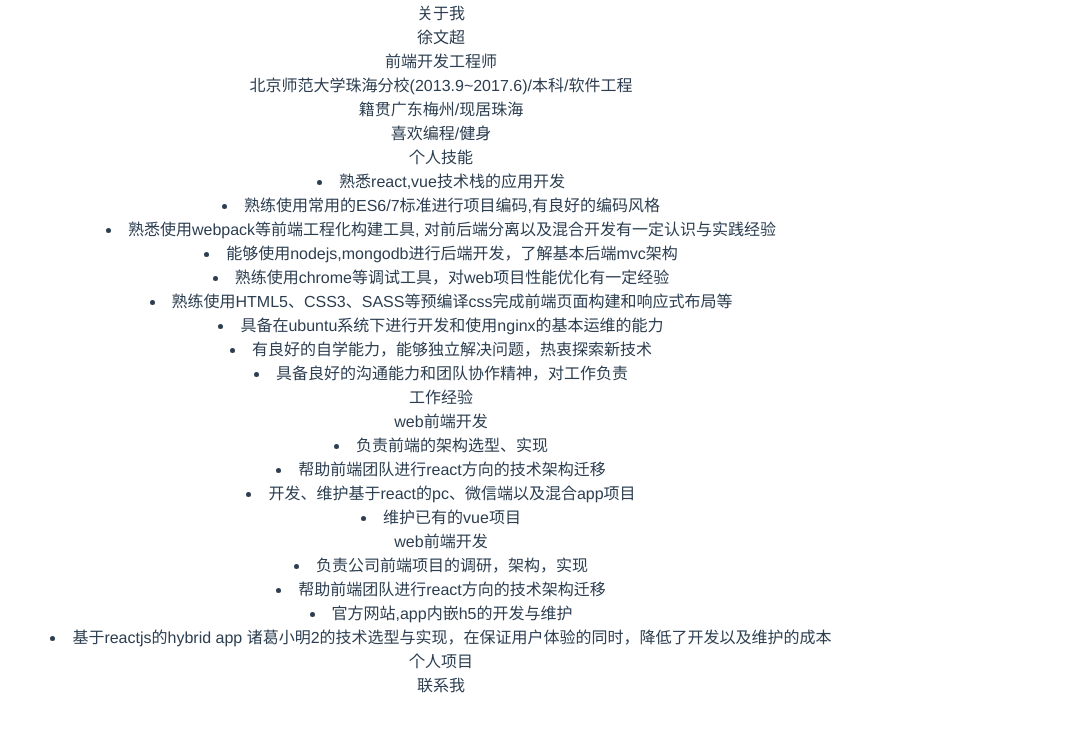
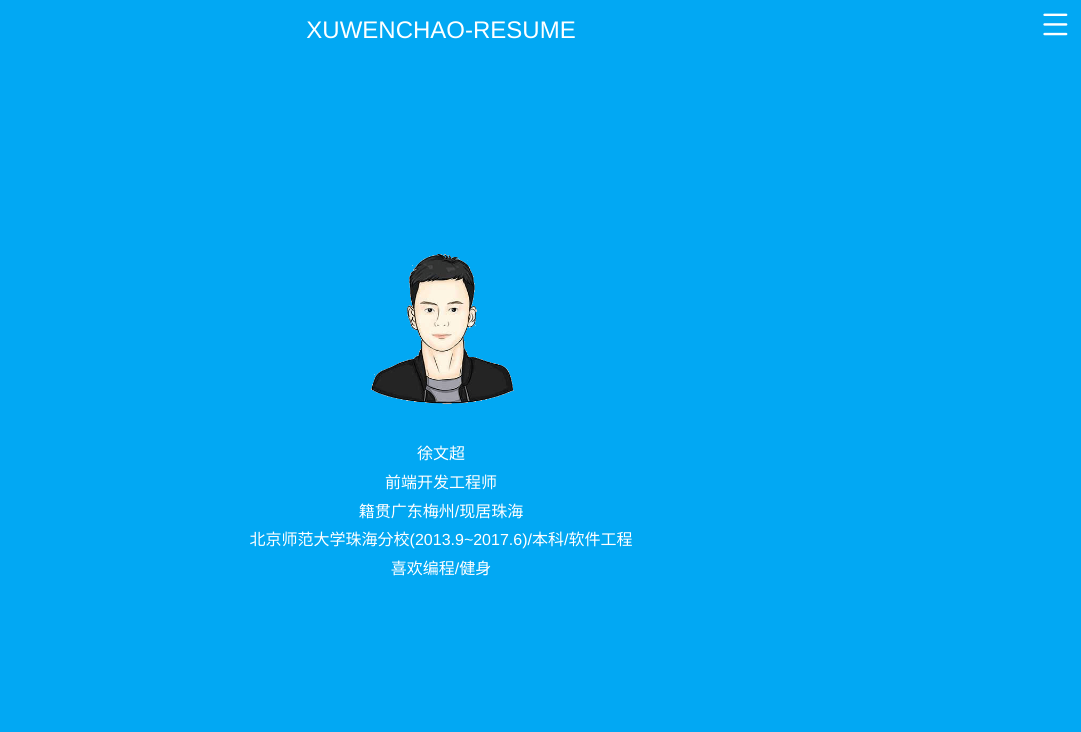
Before and after one commit to reesexu/v-resume, a Vue app: page / in a window 1280 px wide. Shown: the top 732 px of the page, without its empty margins (199-1280 px from the left). Built offline with nearby package versions, Linux system fonts and the light colour scheme.

Commit message:
chore: finish basic function

```diff
--- a/package.json
+++ b/package.json
@@ -8,6 +8,7 @@
     "lint": "vue-cli-service lint"
   },
   "dependencies": {
+    "better-scroll": "^1.12.4",
     "vue": "^2.5.16"
   },
   "devDependencies": {
--- a/public/index.html
+++ b/public/index.html
@@ -12,7 +12,7 @@
   <meta name="viewport" content="width=device-width, initial-scale=1, minimum-scale=1.0,maximum-scale=1.0,user-scalable=no">
   <meta name="fragment" content="!">
   <link rel="icon" href="<%= BASE_URL %>favicon.ico">
-  <title>徐文超个人简历</title>
+  <!-- <title>徐文超个人简历</title> -->
 </head>
 
 <body>
--- a/src/App.vue
+++ b/src/App.vue
@@ -1,36 +1,94 @@
 <template>
-  <div id="app">
-    <section v-for="(item, index) in resumeData" :key="index">
-      {{item.title}}
-      <template v-for="(sItem, sIndex) in item.msg">
-        <p v-if="sItem.type === msgType.paragraph" :key="sIndex">{{sItem.content}}</p>
-        <li v-if="sItem.type === msgType.list" :key="sIndex">{{sItem.content}}</li>
-      </template>
-    </section>
+  <div>
+    <div class="menu">
+      <span class="icon-v-more" @click="showMenu = !showMenu"/>
+      <transition name="slide-fade">
+        <ul v-if="showMenu">
+          <li v-for="(item, index) in navData" :key="index" @click="onNavClick(index)">
+            {{item.title}}
+          </li>
+        </ul>
+      </transition>
+    </div>
+    <div id="app" ref="app" @click="hideMenu">
+      <div class="content">
+        <!-- 导航 -->
+        <header>XUWENCHAO-RESUME</header>
+        <!-- 内容区 -->
+        <section :class="item.class" v-for="(item, index) in resumeData" :key="index" :style="{background: item.background,}">
+          <div>
+            <!-- 标题 -->
+            <h1 v-if="index !== 0">{{item.title}}</h1>
+            <!-- 头像 -->
+            <img v-if="item.avatar" :src="item.avatar" alt="avatar" />
+            <!-- 内容项 -->
+            <template v-for="(sItem, sIndex) in item.msg">
+              <h3 v-if="sItem.type === msgType.title" :key="sIndex">{{sItem.content}}</h3>
+              <p v-if="sItem.type === msgType.paragraph || sItem.type === msgType.list" :key="sIndex" @click="toNewPage(sItem.link)">
+                <span v-if="sItem.icon" :class="sItem.icon" /> {{sItem.content}}
+              </p>
+            </template>
+          </div>
+        </section>
+      </div>
+    </div>
   </div>
 </template>
 
 <script>
-import {resumeData, msgType} from './const.js'
+import { resumeData, msgType } from './const.js'
+import BScroll from 'better-scroll'
 export default {
   name: 'app',
-  data () {
+  data() {
     return {
       resumeData,
-      msgType
+      msgType,
+      showMenu: false
+    }
+  },
+  computed: {
+    navData() {
+      const data = resumeData.map(item => ({
+        title: item.title,
+        class: item.class
+      }))
+      console.log(data)
+      return resumeData
+    }
+  },
+  mounted() {
+    // 初始化better-scroll
+    this.$nextTick(() => {
+      this.scroll = new BScroll(this.$refs.app, { click: true })
+      this.scroll.on('scrollStart', this.hideMenu)
+    })
+  },
+  methods: {
+    // 跳转到制定板块
+    onNavClick(index) {
+      const className = this.navData[index].class
+      this.showMenu = false
+      this.scroll.scrollToElement(
+        document.getElementsByClassName(className)[0],
+        600
+      )
+    },
+    // 隐藏菜单
+    hideMenu() {
+      if (this.showMenu) {
+        this.showMenu = false
+      }
+    },
+    // 打开新页面
+    toNewPage(link) {
+      link && (window.location.href = link)
     }
   }
 }
 </script>
 
 <style lang="scss">
-#app {
-  font-family: 'Avenir', Helvetica, Arial, sans-serif;
-  -webkit-font-smoothing: antialiased;
-  -moz-osx-font-smoothing: grayscale;
-  text-align: center;
-  color: #2c3e50;
-}
 *,
 *::before,
 *::after {
@@ -38,4 +96,154 @@ export default {
   margin: 0;
   padding: 0;
 }
+li {
+  list-style: none;
+}
+// 导航高度
+$headerHeight: 5rem;
+// 移动端样式
+@mixin responsive($width: 760px) {
+  @media only screen and (max-width: $width) {
+    @content;
+  }
+}
+
+#app {
+  position: absolute;
+  top: 0;
+  left: 0;
+  width: 100%;
+  min-width: 960px;
+  @include responsive() {
+    min-width: 100%;
+    font-size: 16px;
+  }
+  height: 100%;
+  color: #fff;
+  font-family: 'Avenir', Helvetica, Arial, sans-serif;
+  -webkit-font-smoothing: antialiased;
+  -moz-osx-font-smoothing: grayscale;
+  overflow: hidden;
+}
+
+header {
+  position: absolute;
+  left: 0;
+  top: 0;
+  width: 100%;
+  text-align: center;
+  margin-top: 1rem;
+  font-size: 1.5rem;
+  @include responsive() {
+    font-size: 1.1rem;
+  }
+}
+
+.menu {
+  position: fixed;
+  z-index: 2;
+  font-size: 1.8rem;
+  top: 0;
+  right: 0;
+  display: inline-block;
+  padding: 0.7rem;
+  cursor: pointer;
+  @include responsive() {
+    font-size: 1.1rem;
+    padding: 1.1rem;
+  }
+  ul {
+    position: absolute;
+    right: 1.2rem;
+    top: 100%;
+    width: 9rem;
+    font-size: 15px;
+    background: #fff;
+    border-radius: 5px;
+    overflow: hidden;
+    text-align: center;
+    box-shadow: 0 0 8px rgb(182, 182, 182);
+    li {
+      padding: 0.7rem 0;
+    }
+  }
+}
+
+h1 {
+  margin-bottom: 1.5rem;
+  @include responsive() {
+    text-align: center;
+  }
+}
+
+section {
+  padding: 3rem 1rem;
+  min-height: 100vh;
+  display: flex;
+  justify-content: center;
+  align-items: center;
+  > div {
+    width: 600px;
+    @include responsive() {
+      width: 100%;
+    }
+  }
+  &:last-child {
+    > div {
+      width: 300px;
+    }
+  }
+  &:nth-child(2) {
+    p {
+      text-align: center;
+      justify-content: center;
+    }
+  }
+  &:last-child {
+    p {
+      @include responsive() {
+        width: 200px;
+      }
+    }
+  }
+  p {
+    width: 100%;
+    text-align: left;
+    line-height: 1.8;
+    margin: 0 auto;
+    display: flex;
+    align-items: center;
+    span {
+      margin: .4rem;
+      font-size: 25px;
+    }
+    @include responsive() {
+      line-height: 1.6;
+    }
+  }
+  img {
+    display: block;
+    width: 10rem;
+    height: 10rem;
+    margin: 2rem auto;
+  }
+  h3 {
+    margin: 0.5rem 0;
+    &:first-child {
+      margin-top: 0;
+    }
+  }
+}
+
+.slide-fade-enter-active {
+  transition: all 0.3s ease;
+}
+.slide-fade-leave-active {
+  transition: all 0.4s cubic-bezier(1, 0.5, 0.8, 1);
+}
+.slide-fade-enter,
+.slide-fade-leave-to {
+  transform: translateX(10px);
+  opacity: 0;
+}
 </style>
--- a/src/const.js
+++ b/src/const.js
@@ -3,53 +3,85 @@ export const msgType = {
   paragraph: 'paragraph',
   list: 'list'
 }
-const getMsgObj = (type, content) => ({
+const getMsgObj = (type, content, icon, link) => ({
   type,
-  content
+  content,
+  icon,
+  link
 })
 export const resumeData = [{
   title: '关于我',
+  class: 'about',
   avatar: require('./assets/img/me.png'),
+  background: '#02a8f3',
   msg: [
     getMsgObj(msgType.paragraph, '徐文超'),
     getMsgObj(msgType.paragraph, '前端开发工程师'),
+    getMsgObj(msgType.paragraph, '籍贯广东梅州/现居珠海'),
     getMsgObj(msgType.paragraph, '北京师范大学珠海分校(2013.9~2017.6)/本科/软件工程'),
-    getMsgObj(msgType.paragraph, '籍贯广东梅州/现居珠海'),
     getMsgObj(msgType.paragraph, '喜欢编程/健身')
   ]
 }, {
   title: '个人技能',
+  class: 'skill',
+  background: '#367aed',
   msg: [
-    getMsgObj(msgType.list, '熟悉react,vue技术栈的应用开发'),
-    getMsgObj(msgType.list, '熟练使用常用的ES6/7标准进行项目编码,有良好的编码风格'),
-    getMsgObj(msgType.list, '熟悉使用webpack等前端工程化构建工具, 对前后端分离以及混合开发有一定认识与实践经验'),
-    getMsgObj(msgType.list, '能够使用nodejs,mongodb进行后端开发，了解基本后端mvc架构'),
-    getMsgObj(msgType.list, '熟练使用chrome等调试工具，对web项目性能优化有一定经验'),
-    getMsgObj(msgType.list, '熟练使用HTML5、CSS3、SASS等预编译css完成前端页面构建和响应式布局等'),
-    getMsgObj(msgType.list, '具备在ubuntu系统下进行开发和使用nginx的基本运维的能力'),
-    getMsgObj(msgType.list, '有良好的自学能力，能够独立解决问题，热衷探索新技术'),
-    getMsgObj(msgType.list, '具备良好的沟通能力和团队协作精神，对工作负责')
+    getMsgObj(msgType.list, '1.熟悉react,vue技术栈的应用开发'),
+    getMsgObj(msgType.list, '2.熟练使用常用的ES6/7标准进行项目编码,有良好的编码风格'),
+    getMsgObj(msgType.list, '3.熟悉使用webpack等前端工程化构建工具, 对前后端分离以及混合开发有一定认识与实践经验'),
+    getMsgObj(msgType.list, '4.能够使用nodejs,mongodb进行后端开发，了解基本后端mvc架构'),
+    getMsgObj(msgType.list, '5.熟练使用chrome等调试工具，对web项目性能优化有一定经验'),
+    getMsgObj(msgType.list, '6.熟练使用HTML5、CSS3、SASS等预编译css完成前端页面构建和响应式布局等'),
+    getMsgObj(msgType.list, '7.具备在ubuntu系统下进行开发和使用nginx的基本运维的能力'),
+    getMsgObj(msgType.list, '8.有良好的自学能力，能够独立解决问题，热衷探索新技术'),
+    getMsgObj(msgType.list, '9.具备良好的沟通能力和团队协作精神，对工作负责')
   ]
 }, {
   title: '工作经验',
+  class: 'experience',
+  background: 'rgb(70, 115, 161)',
   msg: [
     getMsgObj(msgType.title, '珠海市旗云科技有限公司(2018/5~至今)'),
     getMsgObj(msgType.paragraph, 'web前端开发'),
-    getMsgObj(msgType.list, '负责前端的架构选型、实现'),
-    getMsgObj(msgType.list, '帮助前端团队进行react方向的技术架构迁移'),
-    getMsgObj(msgType.list, '开发、维护基于react的pc、微信端以及混合app项目'),
-    getMsgObj(msgType.list, '维护已有的vue项目'),
+    getMsgObj(msgType.list, '1.负责前端的架构选型、实现'),
+    getMsgObj(msgType.list, '2.帮助前端团队进行react方向的技术架构迁移'),
+    getMsgObj(msgType.list, '3.开发、维护基于react的pc、微信端以及混合app项目'),
+    getMsgObj(msgType.list, '4.维护已有的vue项目'),
     getMsgObj(msgType.title, '珠海多士科技有限公司(2017/5~2018/5)'),
     getMsgObj(msgType.paragraph, 'web前端开发'),
-    getMsgObj(msgType.list, '负责公司前端项目的调研，架构，实现'),
-    getMsgObj(msgType.list, '帮助前端团队进行react方向的技术架构迁移'),
-    getMsgObj(msgType.list, '官方网站,app内嵌h5的开发与维护'),
-    getMsgObj(msgType.list, '基于reactjs的hybrid app 诸葛小明2的技术选型与实现，在保证用户体验的同时，降低了开发以及维护的成本')
+    getMsgObj(msgType.list, '1.负责公司前端项目的调研，架构，实现'),
+    getMsgObj(msgType.list, '2.帮助前端团队进行react方向的技术架构迁移'),
+    getMsgObj(msgType.list, '3.官方网站,app内嵌h5的开发与维护'),
+    getMsgObj(msgType.list, '4.基于reactjs的hybrid app 诸葛小明2的技术选型与实现，在保证用户体验的同时，降低了开发以及维护的成本')
   ]
 }, {
   title: '个人项目',
-  msg: []
+  class: 'projects',
+  background: '#0e7188',
+  msg: [
+    getMsgObj(msgType.title, 'r-blog(react多人博客)'),
+    getMsgObj(msgType.paragraph, '项目预览地址:http://www.xuwenchao.site', null, 'http://www.xuwenchao.site'),
+    getMsgObj(msgType.paragraph, '技术栈react、antd-design、nextjs、mobx'),
+    getMsgObj(msgType.paragraph, '前后端分离，使用jwt实现用户认证'),
+    getMsgObj(msgType.title, 'v-blog(vue博客)'),
+    getMsgObj(msgType.paragraph, '项目预览地址:https://blog.xuwenchao.site', null, 'https://blog.xuwenchao.site'),
+    getMsgObj(msgType.paragraph, '技术栈vue、vue-router、vuex'),
+    getMsgObj(msgType.title, 'koa-api(基于koa2+mongodb的nodejs restful api服务端)'),
+    getMsgObj(msgType.paragraph, '技术栈koa2、axios、mongoose、mocha、supertest、nodemailer等'),
+    getMsgObj(msgType.paragraph, '包含数据的增删改查，邮件发送，文件上传，jwt认证等功'),
+    getMsgObj(msgType.title, 'nuxt-site(基于vue的同构脚手架nuxt构建的的模板化官网)'),
+    getMsgObj(msgType.paragraph, '源码地址:https://github.com/reesexu/nuxt-site', null, 'https://github.com/reesexu/nuxt-site'),
+    getMsgObj(msgType.title, '更多请看'),
+    getMsgObj(msgType.paragraph, 'https://github.com/reesexu', null, 'https://github.com/reesexu')
+  ]
 }, {
   title: '联系我',
-  msg: []
+  class: 'contact',
+  background: '#8BC34A',
+  msg: [
+    getMsgObj(msgType.paragraph, 'https://github.com/reesexu', 'icon-v-github', 'https://github.com/reesexu'),
+    getMsgObj(msgType.paragraph, 'yueliang309408', 'icon-v-wechat'),
+    getMsgObj(msgType.paragraph, '13631230892', 'icon-v-phone'),
+    getMsgObj(msgType.paragraph, '842390367@qq.com', 'icon-v-email')
+  ]
 }]
```
Also changed, not shown: 1 other file (tests, documents, lock files or other folders).
